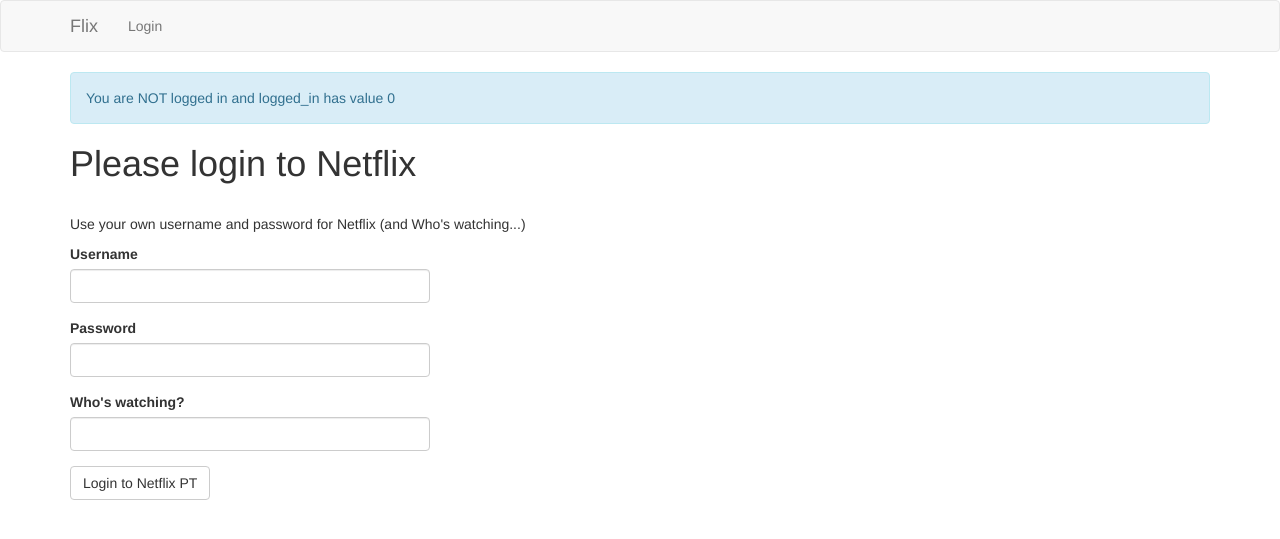
After one commit to martingus/Flix, a Flask app: page /login in a window 1280 px wide. The commit adds this page. Shown: the top 539 px of the page. Run offline with Flask 2, Linux system fonts and the light colour scheme; some libraries are stand-ins or nearby versions.

```diff
--- a/app/__init__.py
+++ b/app/__init__.py
@@ -5,5 +5,6 @@
 app = Flask(__name__)
 app.config.from_object(Config)
 bootstrap = Bootstrap(app)
+logged_in=0
 
 from app import routes
--- a/app/forms.py
+++ b/app/forms.py
@@ -1,7 +1,16 @@
 from flask_wtf import FlaskForm
-from wtforms import StringField, SubmitField
+from wtforms import StringField, PasswordField, SubmitField
 from wtforms.validators import DataRequired
 
 class SearchForm(FlaskForm):
-    filmname = StringField('Enter film name: ', validators=[DataRequired()])
+    filmname = StringField('Enter film name: (use ; to separate multiple film names)', validators=[DataRequired()])
     submit = SubmitField('Search Netflix PT')
+
+class LoginForm(FlaskForm):
+    username = StringField('Username', validators=[DataRequired()])
+    password = PasswordField('Password', validators=[DataRequired()])
+    name = StringField("Who's watching?", validators=[DataRequired()])
+    submit = SubmitField('Login to Netflix PT')
+
+class LogoutForm(FlaskForm):
+    submit = SubmitField('Logout from Netflix PT')
--- a/app/routes.py
+++ b/app/routes.py
@@ -1,19 +1,48 @@
 from flask import render_template, flash, redirect
-from app import app
-from app.forms import SearchForm
+from app import app, logged_in
+from app.forms import SearchForm, LoginForm
 import scrape
 
 @app.route('/', methods=['GET', 'POST'])
 @app.route('/index', methods=['GET', 'POST'])
 def index():
-    global browser
+    return render_template('index.html', title='Home', logged_in=logged_in)
+
+@app.route('/login', methods=['GET', 'POST'])
+def login():
+    global logged_in, browser
+    # logged_in = 1 # just for testing
+    form = LoginForm()
+    if form.validate_on_submit():
+        if logged_in:
+            flash('You are already logged in to Netflix! and logged_in has value '+str(logged_in))
+            return redirect('search')
+        else:
+            logged_in=scrape.netflix_login(form)
+            if logged_in:
+                flash('You are are now logged in to Netflix! and logged_in has value '+str(logged_in))
+                return redirect('search')
+            else:
+                flash('Something went wrong, try to login again. logged_in has value '+str(logged_in))
+                return redirect('login')
+    flash('You are NOT logged in and logged_in has value '+str(logged_in))
+    return render_template('login.html', title='Login', form=form, logged_in=logged_in)
+
+@app.route('/logout', methods=['GET', 'POST'])
+def logout():
+    None
+
+@app.route('/search', methods=['GET', 'POST'])
+def search():
+    global browser, logged_in
     form = SearchForm()
     if form.validate_on_submit():
-        browser = scrape.netflix_login()
-        browser, links, imgs = scrape.film_search(browser, form.filmname.data)
-        flash('Here are the first 3 hits from NetFlix PT for your search "' + form.filmname.data + '":')
-        #browser, links, imgs = 1, ['Hubba', 'Hopp', 'HIPP!!!'], ['https://occ-0-2268-360.1.nflxso.net/dnm/api/v6/0DW6CdE4gYtYx8iy3aj8gs9WtXE/AAAABRoyYWcBJnZbLPTgIYMOvJJ8LOLuPhMvV5nghrIESgPlgSyA9FWC4PaSUcxWVsNG-AYq5B6AYT8n-NlBBhxQaQJ4LCw.webp?r=285','https://occ-0-2268-360.1.nflxso.net/dnm/api/v6/0DW6CdE4gYtYx8iy3aj8gs9WtXE/AAAABRoyYWcBJnZbLPTgIYMOvJJ8LOLuPhMvV5nghrIESgPlgSyA9FWC4PaSUcxWVsNG-AYq5B6AYT8n-NlBBhxQaQJ4LCw.webp?r=285','https://occ-0-2268-360.1.nflxso.net/dnm/api/v6/0DW6CdE4gYtYx8iy3aj8gs9WtXE/AAAABRoyYWcBJnZbLPTgIYMOvJJ8LOLuPhMvV5nghrIESgPlgSyA9FWC4PaSUcxWVsNG-AYq5B6AYT8n-NlBBhxQaQJ4LCw.webp?r=285']
-        #film_search('filmname')
-        #return redirect('index')
-        return render_template('results.html', title='Search Result', links=links, imgs=imgs)
-    return render_template('index.html', title='Home', form=form)
+        searches=form.filmname.data.split(";")
+        results={}
+        for search in searches:
+            links, imgs = scrape.film_search(search)
+            #flash('Here are the first 3 hits from NetFlix PT for your search "' + form.filmname.data + '":')
+            #links, imgs = ['Hubba', 'Hopp', 'HIPP!!!'], ['https://occ-0-2268-360.1.nflxso.net/dnm/api/v6/0DW6CdE4gYtYx8iy3aj8gs9WtXE/AAAABRoyYWcBJnZbLPTgIYMOvJJ8LOLuPhMvV5nghrIESgPlgSyA9FWC4PaSUcxWVsNG-AYq5B6AYT8n-NlBBhxQaQJ4LCw.webp?r=285','https://occ-0-2268-360.1.nflxso.net/dnm/api/v6/0DW6CdE4gYtYx8iy3aj8gs9WtXE/AAAABRoyYWcBJnZbLPTgIYMOvJJ8LOLuPhMvV5nghrIESgPlgSyA9FWC4PaSUcxWVsNG-AYq5B6AYT8n-NlBBhxQaQJ4LCw.webp?r=285','https://occ-0-2268-360.1.nflxso.net/dnm/api/v6/0DW6CdE4gYtYx8iy3aj8gs9WtXE/AAAABRoyYWcBJnZbLPTgIYMOvJJ8LOLuPhMvV5nghrIESgPlgSyA9FWC4PaSUcxWVsNG-AYq5B6AYT8n-NlBBhxQaQJ4LCw.webp?r=285']
+            results[search]=[links, imgs]
+        return render_template('results.html', title='Search Result', results=results, logged_in=logged_in)
+    return render_template('search.html', title='Home', form=form, logged_in=logged_in)
--- /dev/null
+++ b/app/templates/404.html
@@ -0,0 +1,6 @@
+{% extends "base.html" %}
+
+{% block app_content %}
+    <h1>File Not Found</h1>
+    <p><a href="{{ url_for('index') }}">Back</a></p>
+{% endblock %}
--- a/app/templates/base.html
+++ b/app/templates/base.html
@@ -21,7 +21,9 @@
             </div>
             <div class="collapse navbar-collapse" id="bs-example-navbar-collapse-1">
                 <ul class="nav navbar-nav">
-                    <li><a href="{{ url_for('index') }}">Search</a></li>
+                    {% if not logged_in %}<li><a href="{{ url_for('login') }}">Login</a></li>{% endif %}
+                    {% if logged_in %}<li><a href="{{ url_for('search') }}">Search</a></li>{% endif %}
+                    {% if logged_in %}<li><a href="{{ url_for('logout') }}">Logout</a></li>{% endif %}
                 </ul>
             </div>
         </div>
--- /dev/null
+++ b/app/templates/login.html
@@ -0,0 +1,14 @@
+{% extends 'base.html' %}
+{% import 'bootstrap/wtf.html' as wtf %}
+
+{% block app_content %}
+    <h1>Please login to Netflix</h1><br>
+    Use your own username and password for Netflix (and Who's watching...)
+    <p>
+    <div class="row">
+        <div class="col-md-4">
+            {{ wtf.quick_form(form) }}
+        </div>
+    </div>
+    </p>
+{% endblock %}
```
Also changed, not shown: app/templates/index.html (+2 -8 lines), app/templates/results.html (+9 -22 lines), app/templates/search.html (added, +13 -0 lines), scrape.py (+15 -14 lines), flix.py (line endings or trailing spaces), 1 other file.
